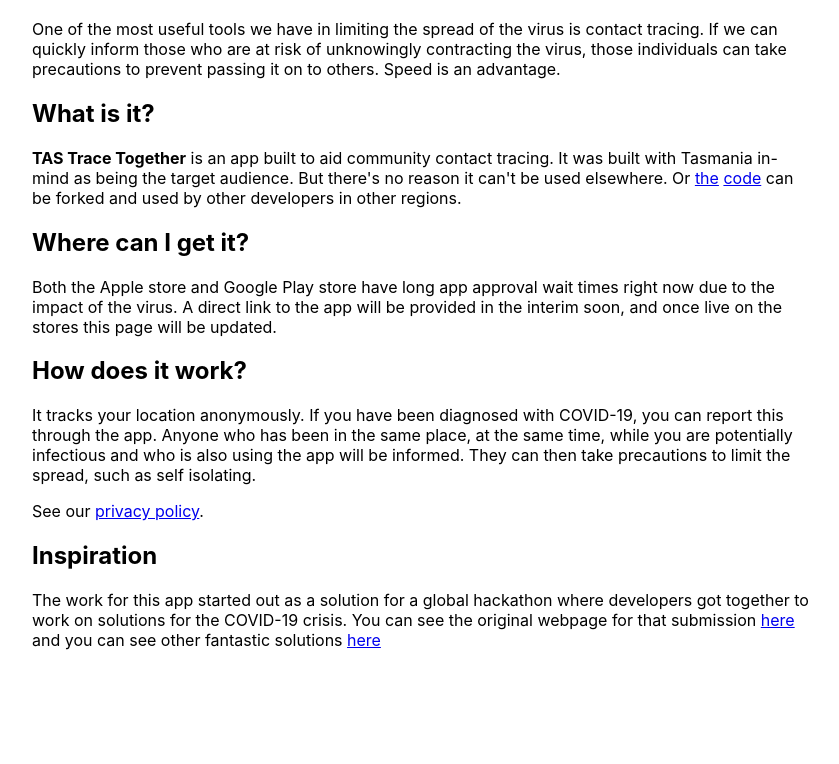
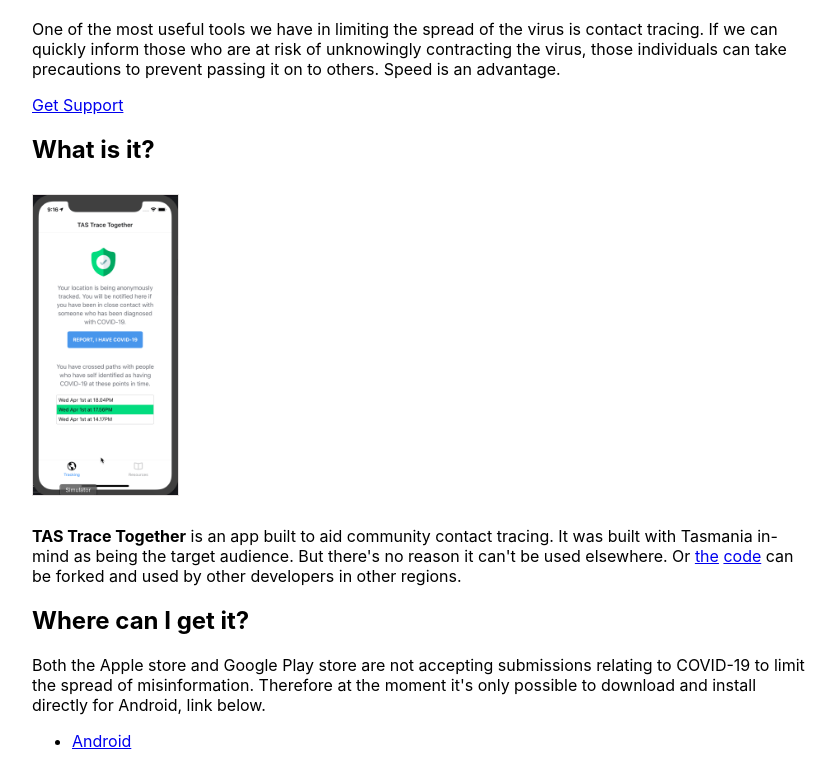
Before and after one commit to AlastairTaft/track-covid-19-spread, a website: page www/index.html in a window 1280 px wide. Shown: the part 187-951 px from the top of the page, without its empty margins (218-1057 px from the left). Before the commit the page ends 853 px from the top, so only its background shows below. Drawn offline with Linux system fonts and the light colour scheme.

Commit message:
Added support page to website.

```diff
--- a/www/index.html
+++ b/www/index.html
@@ -23,7 +23,10 @@
     to prevent passing it on to others. Speed is an advantage.
   </p>
 
+  <a href="./support.html">Get Support</a>
   <h2>What is it?</h2>
+
+  <img src="./img/example-screenshot.gif" alt="example" height="300"/>
   <p>
     <strong>TAS Trace Together</strong> is an app built to aid community contact
     tracing. It was built with Tasmania in-mind as being the target audience. But
@@ -35,10 +38,13 @@
 
   <h2>Where can I get it?</h2>
   <p>
-    Both the Apple store and Google Play store have long app approval wait times
-    right now due to the impact of the virus. A direct link to the app will
-    be provided in the interim soon, and once live on the stores this page
-    will be updated.
+    Both the Apple store and Google Play store are not accepting submissions
+    relating to COVID-19 to limit the spread of misinformation. Therefore
+    at the moment it's only possible to download and install directly for
+    Android, link below.
+    <ul>
+      <li><a href="https://exp-shell-app-assets.s3.us-west-1.amazonaws.com/android/%40alastairtaft/tas-trace-together-ea2ddb45e4b44147bf0b15144dfeaaaa-signed.apk">Android</a></li>
+    </ul>
   </p>
 
   <h2>How does it work?</h2>
```
Also changed, not shown: www/support.html (added, +20 -0 lines), www/img/example-screenshot.gif (added).
